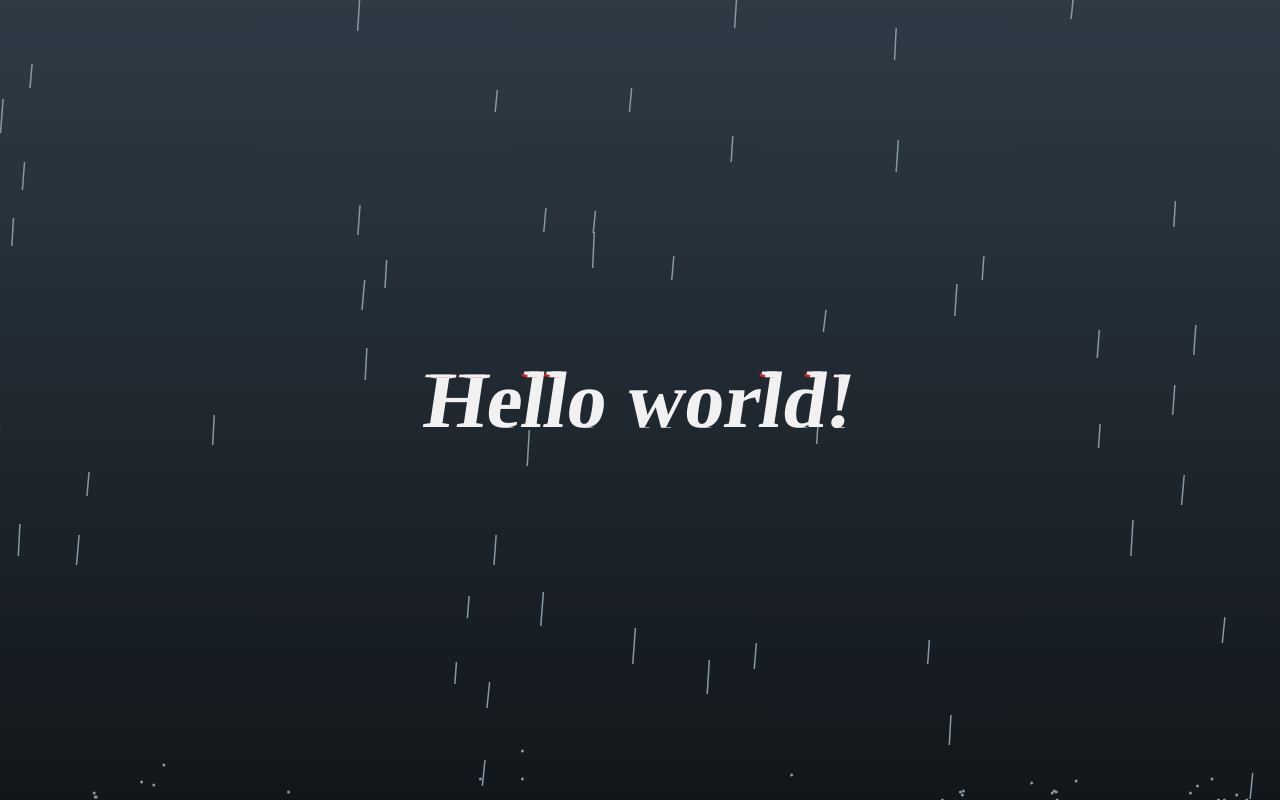
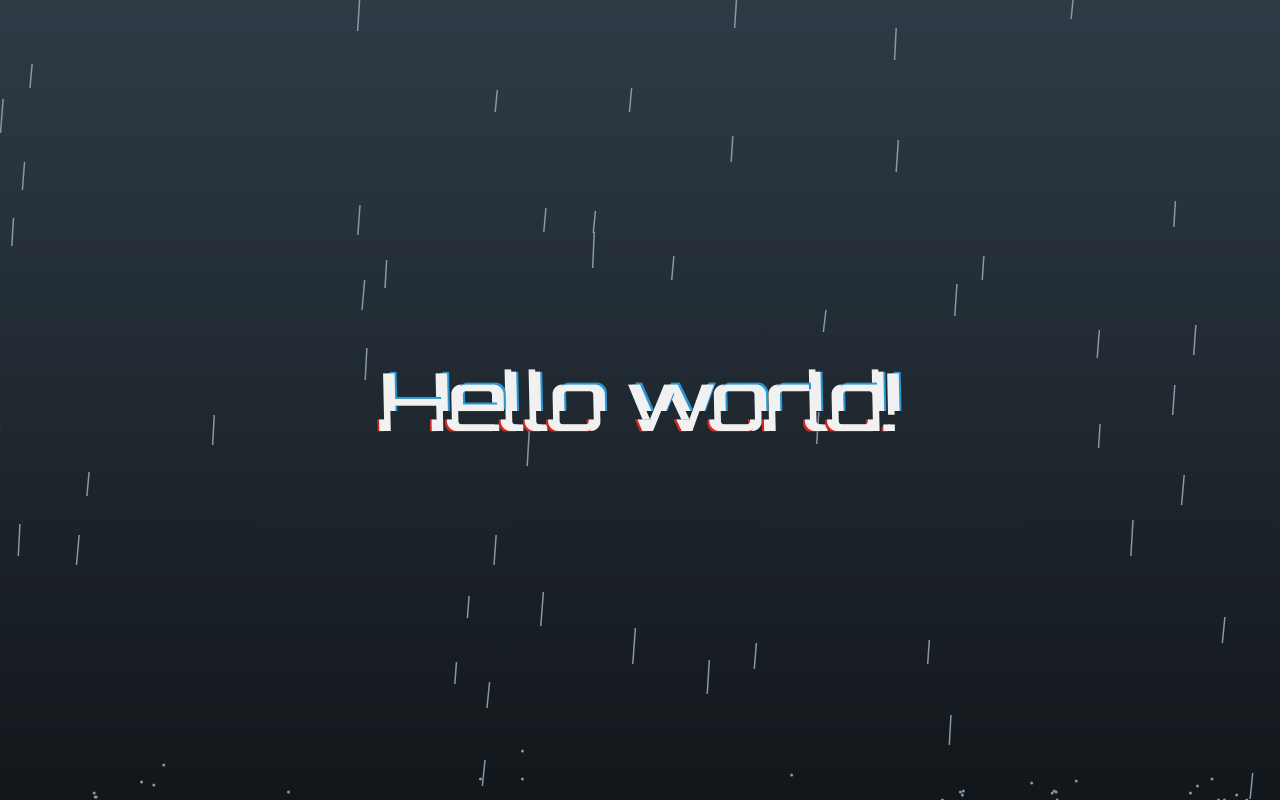
Before and after one commit to siyeol97/portfolio, a React (Vite) app: page / in a window 1280 px wide. Built offline with nearby package versions, Linux system fonts and the light colour scheme; a web font is replaced by a local one.

Commit message:
💄 Style: glitch font 변경, 함수분리

```diff
--- a/index.html
+++ b/index.html
@@ -8,6 +8,19 @@
       as="style"
       crossorigin
       href="https://cdn.jsdelivr.net/gh/orioncactus/pretendard@v1.3.9/dist/web/static/pretendard.min.css"
+    />
+    <link
+      rel="preconnect"
+      href="https://fonts.googleapis.com"
+    />
+    <link
+      rel="preconnect"
+      href="https://fonts.gstatic.com"
+      crossorigin
+    />
+    <link
+      href="https://fonts.googleapis.com/css2?family=Orbitron:wght@400..900&display=swap"
+      rel="stylesheet"
     />
     <meta
       name="viewport"
--- a/src/components/Landing.module.scss
+++ b/src/components/Landing.module.scss
@@ -9,11 +9,14 @@
   left: 50%;
   transform: translate(-50%, -50%);
   background-color: rgba(0, 0, 0, 0);
+  text-wrap: nowrap;
 
   & h1 {
     position: relative;
     color: #f1f1f1;
-    transform: skew(var(--degree));
+    transform: skew(var(--degree)) scale(var(--scale));
+    font-weight: 400;
+    font-family: 'Orbitron';
   }
 
   & h1::before,
@@ -46,4 +49,10 @@
       0 var(--ab)
     );
   }
+
+  @include mobile {
+    & h1 {
+      font-size: 2.5rem;
+    }
+  }
 }
--- a/src/components/Landing.tsx
+++ b/src/components/Landing.tsx
@@ -1,30 +1,15 @@
 import LandingBackground from './LandingBackground';
 import styles from './Landing.module.scss';
 import { useEffect } from 'react';
+import glitch from '../utils/glitch';
 
 export default function Landing() {
   useEffect(() => {
-    const text = document.querySelector('h1');
+    const text = document.getElementById('glitch');
 
     if (!text) {
       return;
     }
-
-    const glitch = (element: HTMLHeadingElement) => {
-      setInterval(() => {
-        const degree = Math.random() * 20 - 10;
-        const beforeTop = Math.random() * 100;
-        const beforeBottom = Math.random() * 100;
-        const afterTop = Math.random() * 100;
-        const afterBottom = Math.random() * 100;
-
-        element.style.setProperty('--degree', `${degree}deg`);
-        element.style.setProperty('--bt', `${beforeTop}%`);
-        element.style.setProperty('--at', `${afterTop}%`);
-        element.style.setProperty('--bb', `${beforeBottom}%`);
-        element.style.setProperty('--ab', `${afterBottom}%`);
-      }, 100);
-    };
 
     glitch(text);
   }, []);
@@ -32,7 +17,12 @@ export default function Landing() {
   return (
     <section className={styles.wrapper}>
       <div className={styles.greeting}>
-        <h1 data-text='Hello world!'>Hello world!</h1>
+        <h1
+          data-text='Hello world!'
+          id='glitch'
+        >
+          Hello world!
+        </h1>
       </div>
       <LandingBackground />
     </section>
--- /dev/null
+++ b/src/utils/glitch.ts
@@ -0,0 +1,30 @@
+const glitch = (element: HTMLElement) => {
+  let count = 0;
+  setInterval(() => {
+    const degree = Math.random() * 20 - 10;
+    const beforeTop = Math.random() * 100;
+    const beforeBottom = Math.random() * 100;
+    const afterTop = Math.random() * 100;
+    const afterBottom = Math.random() * 100;
+
+    element.style.setProperty('--degree', `${degree}deg`);
+    element.style.setProperty('--bt', `${beforeTop}%`);
+    element.style.setProperty('--at', `${afterTop}%`);
+    element.style.setProperty('--bb', `${beforeBottom}%`);
+    element.style.setProperty('--ab', `${afterBottom}%`);
+    element.style.setProperty('--scale', '1');
+
+    count++;
+
+    if (count % 15 === 0) {
+      const bigDegree = Math.random() * 180 - 90;
+      element.style.setProperty('--degree', `${bigDegree}deg`);
+    }
+    if (count % 30 === 0) {
+      const bigScale = 1 + Math.random() / 2;
+      element.style.setProperty('--scale', `${bigScale}`);
+    }
+  }, 100);
+};
+
+export default glitch;
```
